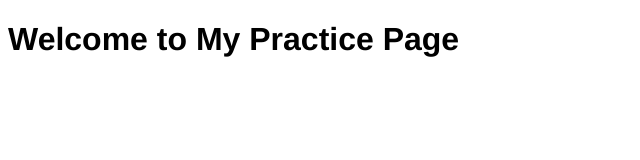
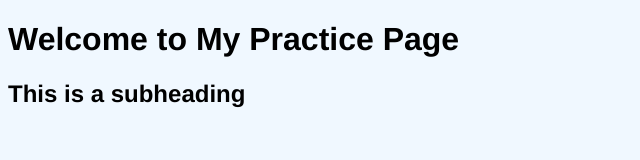
Before and after one commit to johnhunter55/mpractice, a plain HTML site: page index.html in a window 1280 px wide. Shown: the whole page, without its empty margins (0-640 px from the left). Drawn offline with Linux system fonts and the light colour scheme.

Commit message:
new stuff in new branch

```diff
--- a/index.html
+++ b/index.html
@@ -5,5 +5,6 @@
     </head>
     <body>
     <h1>Welcome to My Practice Page</h1>
+    <h2>This is a subheading</h2>
     </body>
 </html>
--- a/main.css
+++ b/main.css
@@ -1,4 +1,5 @@
 *{
     font-family: helvetica;
     box-sizing: border-box;
+    background-color: aliceblue;
 }
```
